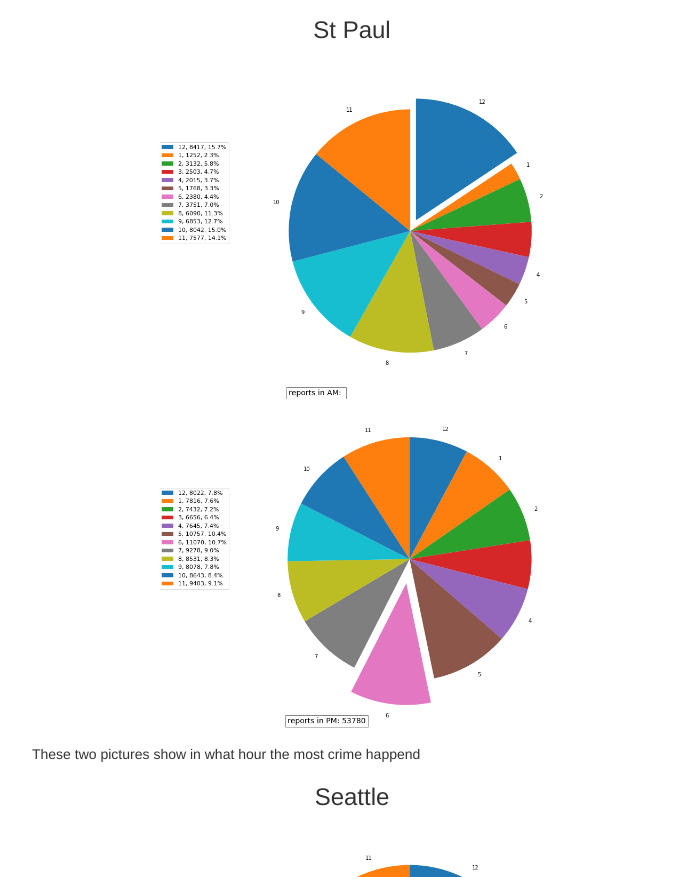
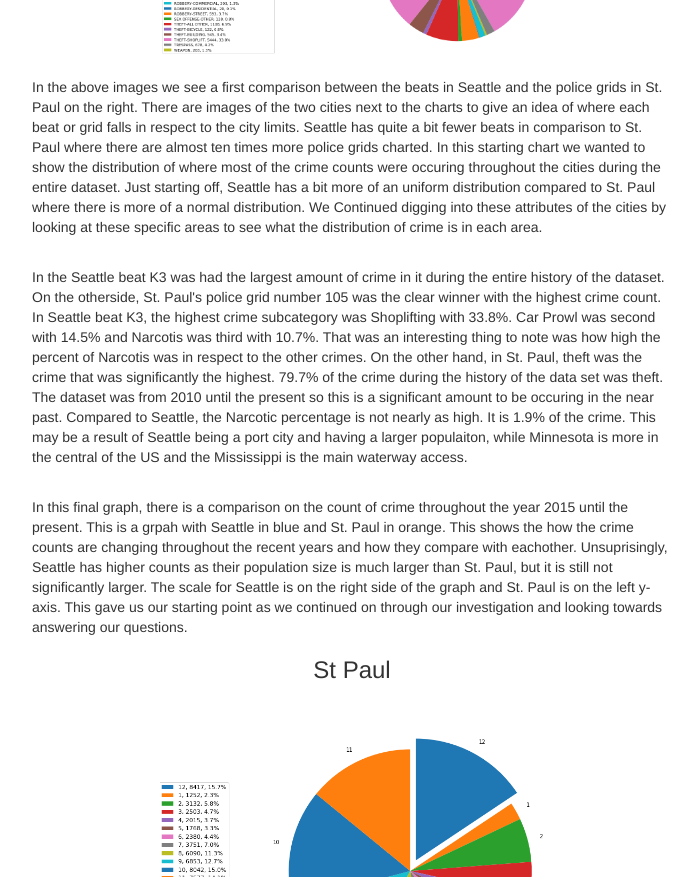
Before and after one commit to petemi09/320FinalProject, a plain HTML site: page public_html/report.html in a window 1280 px wide. Shown: the part 3545-4422 px from the top of the page, without its empty margins (288-986 px from the left). Drawn offline with nearby package versions, Linux system fonts and the light colour scheme.

Commit message:
First cluster done

```diff
--- a/public_html/report.html
+++ b/public_html/report.html
@@ -60,7 +60,7 @@
 			<br>
 			<p class='header'>Mitchell Petellin and Andrew Millan</p>
 			<br>
-			<p>This webpage has the journal entries of Mitchell Petellin and Andrew Millan. The journal entries are on one page, while the report of the data is on another. The data was gathered from the Seattle Government website as well as the National Centers for Environmental Information webstie. During our investigation, we added the city of St. Paul and its weather to our report so that we could compare the two cities in addition to the weather in St. Paul being significantly different than the weather in Seattle.</p>
+			<p>This webpage has the journal entries of Mitchell Petellin and Andrew Millan. The journal entries are on one page, while the report of the data is on another. The data was gathered from the Seattle Government website as well as the National Centers for Environmental Information webstie. During our investigation, we added the city of St. Paul and its weather to our report so that we could compare the two cities in addition to the weather in St. Paul being significantly different than the weather in Seattle. Also, the population in Seattle is roughly seven hundred thousand whereas in St. Paul it is around three hundred thousand. This is a large difference but we will be looking at percentages of certain crimes and the counts in respect to the weather. We are aware of this difference in population size as we progress through our report. </p>
 			<br>
 
 				<ul>
@@ -101,6 +101,11 @@
 			<figure><img src="images/seattlevsStPaul.png"></figure>
 			<figure><img src="images/grid_stpaul.png"></figure>
 			<figure><img src="images/K3.png"></figure>
+			<p>In the above images we see a first comparison between the beats in Seattle and the police grids in St. Paul on the right. There are images of the two cities next to the charts to give an idea of where each beat or grid falls in respect to the city limits. Seattle has quite a bit fewer beats in comparison to St. Paul where there are almost ten times more police grids charted. In this starting chart we wanted to show the distribution of where most of the crime counts were occuring throughout the cities during the entire dataset. Just starting off, Seattle has a bit more of an uniform distribution compared to St. Paul where there is more of a normal distribution. We Continued digging into these attributes of the cities by looking at these specific areas to see what the distribution of crime is in each area.</p>
+			<br>
+			<p>In the Seattle beat K3 was had the largest amount of crime in it during the entire history of the dataset. On the otherside, St. Paul's police grid number 105 was the clear winner with the highest crime count. In Seattle beat K3, the highest crime subcategory was Shoplifting with 33.8%. Car Prowl was second with 14.5% and Narcotis was third with 10.7%. That was an interesting thing to note was how high the percent of Narcotis was in respect to the other crimes. On the other hand, in St. Paul, theft was the crime that was significantly the highest. 79.7% of the crime during the history of the data set was theft. The dataset was from 2010 until the present so this is a significant amount to be occuring in the near past. Compared to Seattle, the Narcotic percentage is not nearly as high. It is 1.9% of the crime. This may be a result of Seattle being a port city and having a larger populaiton, while Minnesota is more in the central of the US and the Mississippi is the main waterway access.</p>
+			<br>
+			<p>In this final graph, there is a comparison on the count of crime throughout the year 2015 until the present. This is a grpah with Seattle in blue and St. Paul in orange. This shows the how the crime counts are changing throughout the recent years and how they compare with eachother. Unsuprisingly, Seattle has higher counts as their population size is much larger than St. Paul, but it is still not significantly larger. The scale for Seattle is on the right side of the graph and St. Paul is on the left y-axis. This gave us our starting point as we continued on through our investigation and looking towards answering our questions.</p>
 		</div>
 
 
```
